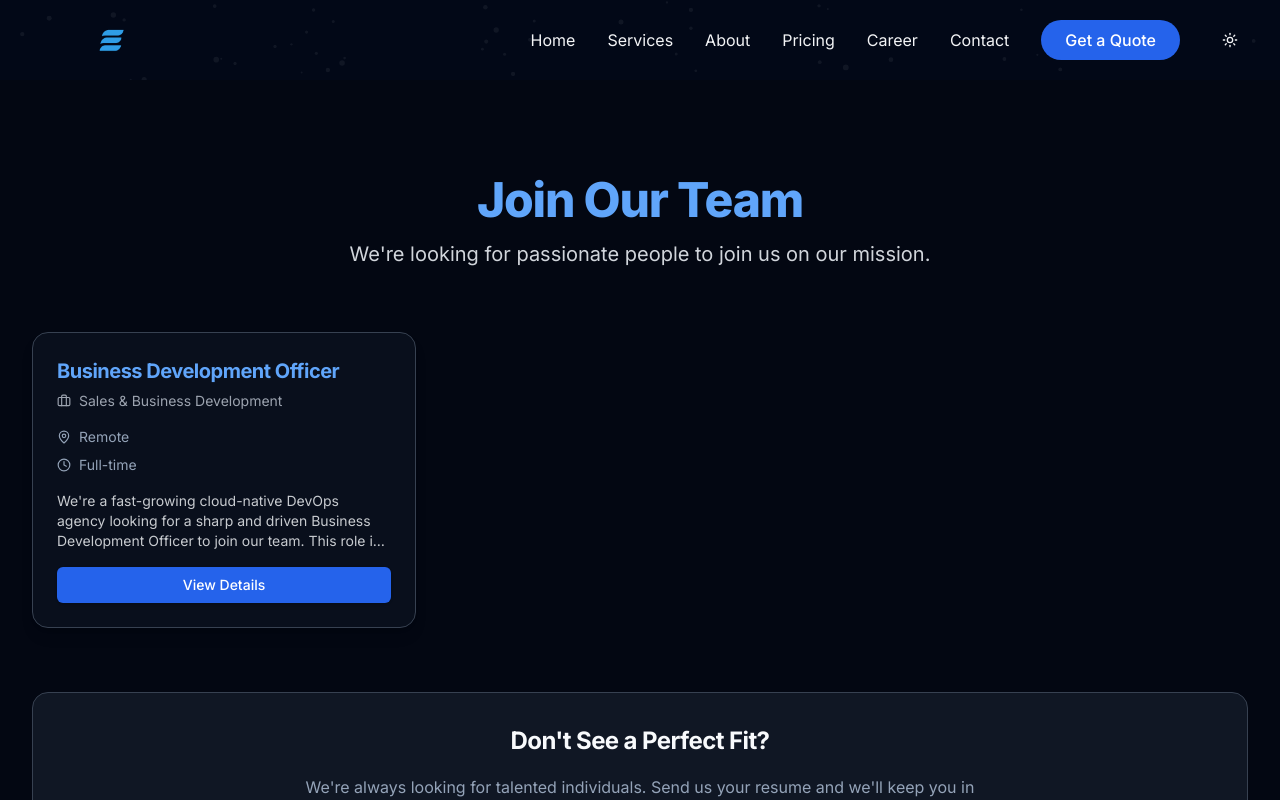
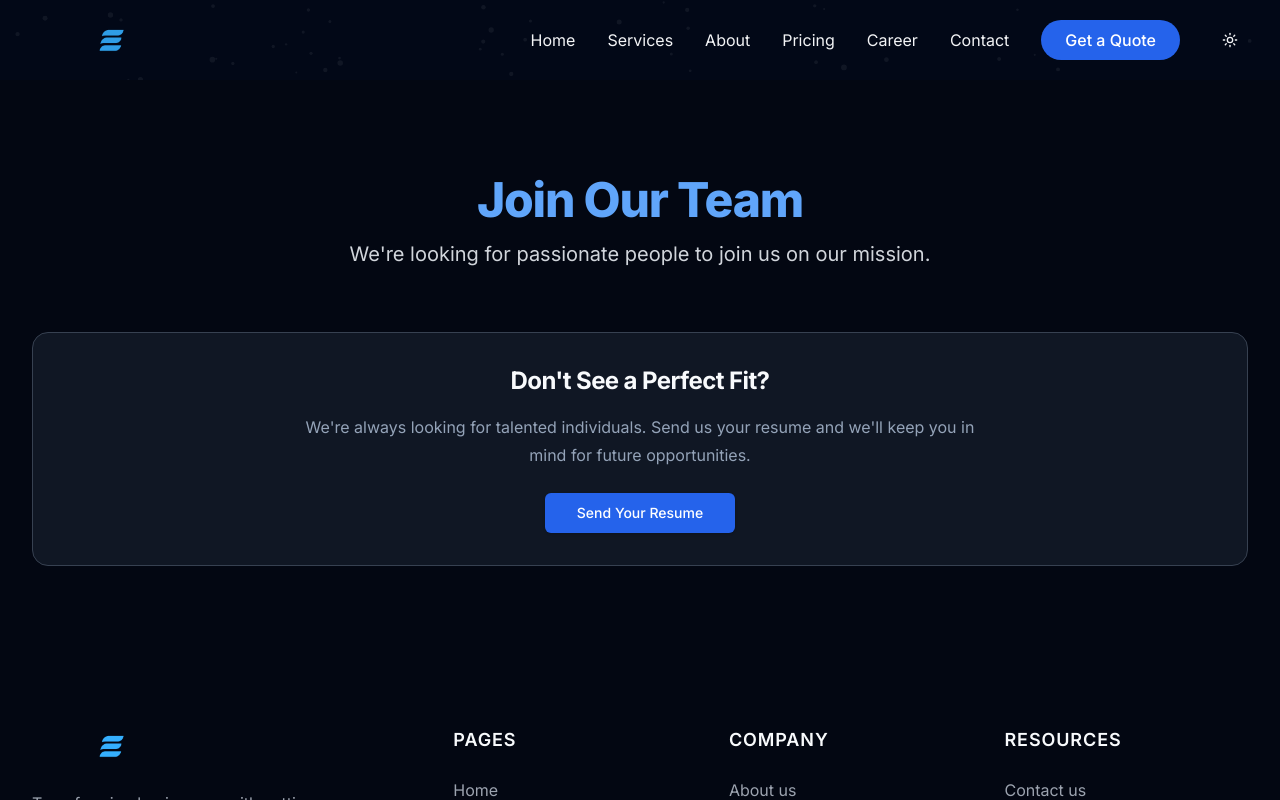
Before and after one commit to shhahhussain/edenic, a Next.js app: page /career in a window 1280 px wide. Shown: the top 800 px of the page. Built offline with nearby package versions, Linux system fonts and the light colour scheme.

Commit message:
Remove job listing and show contact prompt

```diff
--- a/src/app/career/page.tsx
+++ b/src/app/career/page.tsx
@@ -1,11 +1,8 @@
 "use client"
 
-import { jobs } from "@/lib/jobs";
 import Link from "next/link";
 import { motion } from "framer-motion";
 import { Button } from "@/components/ui/button";
-import { Card, CardContent, CardDescription, CardHeader, CardTitle } from "@/components/ui/card";
-import { Briefcase, MapPin, Clock, AlertCircle } from "lucide-react";
 
 export default function CareerPage() {
   return (
@@ -26,71 +23,25 @@ export default function CareerPage() {
           </p>
         </motion.div>
 
-        {jobs.length === 0 ? (
-          <motion.div
-            initial={{ opacity: 0, y: 20 }}
-            whileInView={{ opacity: 1, y: 0 }}
-            viewport={{ once: true }}
-            transition={{ duration: 0.5 }}
-            className="text-center py-16"
-          >
-            <div className="max-w-md mx-auto">
-              <AlertCircle className="w-16 h-16 text-muted-foreground mx-auto mb-4" />
-              <h2 className="text-2xl font-bold text-foreground mb-2">No Open Positions</h2>
-              <p className="text-muted-foreground mb-6">
-                We don&apos;t have any open positions at the moment, but we&apos;re always looking for great talent.
-              </p>
-              <Button asChild>
-                <Link href="/contact">Send Us Your Resume</Link>
-              </Button>
-            </div>
-          </motion.div>
-        ) : (
-          <div className="grid grid-cols-1 sm:grid-cols-1 md:grid-cols-2 lg:grid-cols-3 gap-6 lg:gap-8">
-            {jobs.map((job, index) => (
-              <motion.div
-                key={job.slug}
-                initial={{ opacity: 0, y: 20 }}
-                whileInView={{ opacity: 1, y: 0 }}
-                viewport={{ once: true }}
-                transition={{ duration: 0.5, delay: index * 0.1 }}
-              >
-                <Card className="bg-card dark:bg-gray-900/50 rounded-2xl shadow-lg border border-border/50 h-full flex flex-col hover:shadow-xl hover:-translate-y-1 transition-all">
-                  <CardHeader className="pb-4">
-                    <CardTitle className="text-lg sm:text-xl font-bold text-blue-600 dark:text-blue-400 line-clamp-2">
-                      {job.title}
-                    </CardTitle>
-                    <CardDescription className="flex items-center gap-2 text-muted-foreground text-sm">
-                      <Briefcase size={14} /> {job.department}
-                    </CardDescription>
-                  </CardHeader>
-                  <CardContent className="flex-grow flex flex-col pt-0">
-                    <div className="space-y-2 text-xs sm:text-sm text-muted-foreground mb-4">
-                      <div className="flex items-center gap-2">
-                        <MapPin size={14} />
-                        <span className="truncate">{job.location}</span>
-                      </div>
-                      <div className="flex items-center gap-2">
-                        <Clock size={14} />
-                        <span>{job.type}</span>
-                      </div>
-                    </div>
-                    <p className="text-xs sm:text-sm text-foreground/80 line-clamp-3 flex-grow mb-4">
-                      {job.description}
-                    </p>
-                    <div className="mt-auto">
-                      <Button asChild className="w-full text-sm">
-                        <Link href={`/career/${job.slug}`}>View Details</Link>
-                      </Button>
-                    </div>
-                  </CardContent>
-                </Card>
-              </motion.div>
-            ))}
+        <motion.div
+          initial={{ opacity: 0, y: 20 }}
+          whileInView={{ opacity: 1, y: 0 }}
+          viewport={{ once: true }}
+          transition={{ duration: 0.5, delay: 0.3 }}
+          className="text-center mt-16"
+        >
+          <div className="bg-card dark:bg-gray-800/50 rounded-2xl p-8 border border-border dark:border-gray-700">
+            <h2 className="text-2xl font-bold text-foreground mb-4">Don&apos;t See a Perfect Fit?</h2>
+            <p className="text-muted-foreground mb-6 max-w-2xl mx-auto">
+              We&apos;re always looking for talented individuals. Send us your resume and we&apos;ll keep you in mind for future opportunities.
+            </p>
+            <Button asChild size="lg">
+              <Link href="/contact">Send Your Resume</Link>
+            </Button>
           </div>
-        )}
+        </motion.div>
 
-        {jobs.length > 0 && (
+        {/* {jobs.length > 0 && (
           <motion.div
             initial={{ opacity: 0, y: 20 }}
             whileInView={{ opacity: 1, y: 0 }}
@@ -108,7 +59,7 @@ export default function CareerPage() {
               </Button>
             </div>
           </motion.div>
-        )}
+        )} */}
       </div>
     </div>
   );
--- a/src/lib/jobs.ts
+++ b/src/lib/jobs.ts
@@ -10,36 +10,4 @@ export interface Job {
   experience?: string;
 }
 
-export const jobs: Job[] = [
-  {
-    slug: 'business-development-officer',
-    title: 'Business Development Officer',
-    department: 'Sales & Business Development',
-    location: 'Remote',
-    type: 'Full-time',
-    experience: '2+ years',
-    description:
-      'We\'re a fast-growing cloud-native DevOps agency looking for a sharp and driven Business Development Officer to join our team. This role is all about spotting opportunities, building relationships, and helping businesses move confidently into the cloud. You\'ll work closely with both technical and non-technical teams to translate real business needs into valuable cloud and DevOps solutions.',
-    responsibilities: [
-      'Identify and develop new business opportunities in the cloud and DevOps services market.',
-      'Build and maintain strong relationships with potential clients, partners, and stakeholders.',
-      'Collaborate with internal teams to shape tailored cloud and infrastructure solutions.',
-      'Present proposals and articulate the business value of cloud-native solutions to clients.',
-      'Work with marketing to align campaigns with business development goals.',
-      'Attend virtual and in-person industry events, networking with key players in the tech space.',
-      'Stay informed on current trends in cloud (AWS, Azure, GCP) and DevOps practices (CI/CD, IaC, containers).',
-      'Manage and update sales pipelines, forecasts, and performance reports using CRM tools.',
-    ],
-    qualifications: [
-      '2+ years of experience in business development, B2B sales, or client relations, preferably in tech or IT services.',
-      'Understanding of cloud platforms (AWS, Azure, or GCP) and modern infrastructure concepts.',
-      'Experience selling cloud services, DevOps consulting, or IT modernization solutions is highly desirable.',
-      'Strong communication skills — both technical and non-technical — with a consultative sales approach.',
-      'Proven ability to manage the full sales cycle from lead generation to closing.',
-      'Familiarity with CRM systems like HubSpot, Pipedrive, or Salesforce.',
-      'Self-motivated, organized, and able to thrive in a fast-paced, remote-first team.',
-      'Comfort discussing cloud platforms with clients; certifications are a plus but not required.',
-      'Bachelor\'s degree in Business, Marketing, Computer Science, or a related field is preferred.',
-    ],
-  }
-];
+export const jobs: Job[] = [];
```
